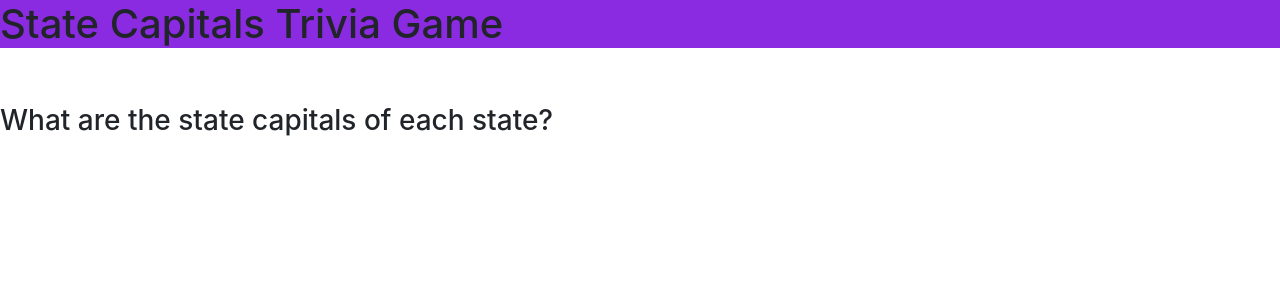
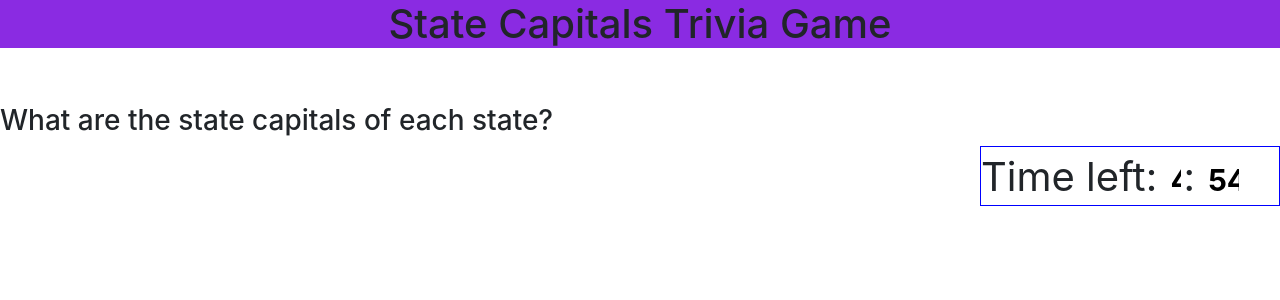
Before and after one commit to jgunderson819/TriviaGame, a PHP site: page / in a window 1280 px wide. Shown: the top 300 px of the page. Run offline with PHP 8.4, Linux system fonts and the light colour scheme.

Commit message:
Finished timer and more

```diff
--- a/assets/css/style.css
+++ b/assets/css/style.css
@@ -1,6 +1,6 @@
 body {
 
-background-color: aquamarine;
+background-color: chartreuse;
 color: black;
 font-family: Georgia, 'Times New Roman', Times, serif;
 font-size: large;
@@ -16,7 +16,25 @@ h1 {
 
 background-color: blueviolet;
 font-size: larger;
+text-align: center;
+
+
+}
+
+#timer {
+box-sizing: border-box;
+width: 300px;
+height: 60px;
+border: 1px solid blue;
+align-items: right;
+font-size: 40px;
+float: right;
+
+
+
 
 
 
 }
+
+#questions
--- a/assets/javascript/app.js
+++ b/assets/javascript/app.js
@@ -1,82 +1,83 @@
+// Create alert to give instructuion and start timer
+
+alert("What are the state capitals of each state?  You will have 5 minutes to get all capitals.")
+
+
+
+
+
 // create countdown timer
+    //set minutes
+    var mins = 5;
 
-$(document).ready()
-//  Variable that will hold our setInterval that runs the clock
-var intervalId;
+    //calculate the seconds
+    var secs = mins * 60;
 
-// prevents the clock from being sped up unnecessarily
-var clockRunning = true;
-var time = 0;
-var lap = 1;
+    //countdown function is evoked when page is loaded
+    function countdown() {
+        setTimeout('Decrement()', 60);
+    }
+    countdown()
+    //Decrement function decrement the value.
+    function Decrement() {
+        if (document.getElementById) {
+            minutes = document.getElementById("minutes");
+            seconds = document.getElementById("seconds");
 
-function reset() {
+            //if less than a minute remaining
+            //Display only seconds value.
+            if (seconds < 59) {
+                seconds.value = secs;
+            }
 
-  time = 0;
-  lap = 1;
+            //Display both minutes and seconds
+            //getminutes and getseconds is used to
+            //get minutes and seconds
+            else {
+                minutes.value = getminutes();
+                seconds.value = getseconds();
+            }
+            //when less than a minute remaining
+            //colour of the minutes and seconds
+            //changes to red
+            if (mins < 1) {
+                minutes.style.color = "red";
+                seconds.style.color = "red";
+            }
+            //if seconds becomes zero,
+            //then page alert time up
+            if (mins < 0) {
+                alert('time up');
+                minutes.value = 0;
+                seconds.value = 0;
+            }
+            //if seconds > 0 then seconds is decremented
+            else {
+                secs--;
+                setTimeout('Decrement()', 1000);
+            }
+        }
+    }
 
-  // DONE: Change the "display" div to "00:00."
-  $("#timer").text("05:00");
+    function getminutes() {
+        //minutes is seconds divided by 60, rounded down
+        mins = Math.floor(secs / 60);
+        return mins;
+    }
 
-  // DONE: Empty the "laps" div.
-  $("#laps").text("");
-}
-function start() {
+    function getseconds() {
+        //take minutes remaining (as seconds) away
+        //from total seconds remaining
+        return secs - Math.round(mins * 60);
+    }
 
-  // DONE: Use setInterval to start the count here and set the clock to running.
-  if (!clockRunning) {
-    intervalId = setInterval(count, 1000);
-    clockRunning = true;
-  }
-}
-function stop() {
 
-  // DONE: Use clearInterval to stop the count here and set the clock to not be running.
-  clearInterval(intervalId);
-  clockRunning = false;
-}
-function recordLap() {
+// create questions
+var state =["Alabama","Alaska","Arizona","Arkansas","California","Colorado","Conecticut","Delaware","Florida","Georgia","Hawaii","Idaho","Illinois","Indiana","Iowa","Kansas","Kentucky","Louisiana","Maine","Maryland","Massachusetts","Michigan","Minnesota","Mississippi","Missouri","Montana","Nebraska","Nevada","New Hampshire","New Jersey","New Mexico","New York","North Carolina","North Dakota","Ohio","Oklahoma","Oregon","Pennsylvania","Rhode Island","South Carolina","South Dakota","Tennesee","Texas","Utah","Vermont","Virginia","Washington","West Virginia","Wisconsin","Wyoming"]
 
-  // DONE: Get the current time, pass that into the timeConverter function,
-  //       and save the result in a variable.
-  var converted = timeConverter(time);
+for (i=0; i < 50;i++) {
 
-  // DONE: Add the current lap and time to the "laps" div.
-  $("#laps").append("<p>Lap " + lap + " : " + converted + "</p>");
-
-  // DONE: Increment lap by 1. Remember, we can't use "this" here.
-  lap++;
-}
-function count() {
-
-  // DONE: increment time by 1, remember we cant use "this" here.
-  time++;
-
-  // DONE: Get the current time, pass that into the timeConverter function,
-  //       and save the result in a variable.
-  var converted = timeConverter(time);
-  console.log(converted);
-
-  // DONE: Use the variable we just created to show the converted time in the "display" div.
-  $("#display").text(converted);
-}
-function timeConverter(t) {
-
-  var minutes = Math.floor(t / 60);
-  var seconds = t - (minutes * 60);
-
-  if (seconds < 10) {
-    seconds = "0" + seconds;
-  }
-
-  if (minutes === 0) {
-    minutes = "00";
-  }
-  else if (minutes < 10) {
-    minutes = "0" + minutes;
-  }
-
-  return minutes + ":" + seconds;
-}
+    x = Math.floor(Math.random)*50
 
 
 
@@ -86,5 +87,4 @@ function timeConverter(t) {
 
 
 
-
-// create questions
+}
--- a/index.html
+++ b/index.html
@@ -18,15 +18,22 @@
         <![endif]-->
        <h1>State Capitals Trivia Game</h1> <br><br>
 
+
+       <div class = container></div>
        <h3>What are the state capitals of each state?</h3>
 
-       <div id = "timer"></div>
+
+
+       <div id = "timer">Time left:
+           <input id="minutes" type = "text" style="width:15px;border:none; font-size:30px;font-weight:bold;color:black">:
+           <input id="seconds" type="text" style="width:35px;border:none;font-size:30px;font-weight:bold;color:black;">
+       </div>
 
        <div id = "questions"></div>
 
        <script src="https://code.jquery.com/jquery-3.3.1.slim.min.js" integrity="sha384-q8i/X+965DzO0rT7abK41JStQIAqVgRVzpbzo5smXKp4YfRvH+8abtTE1Pi6jizo" crossorigin="anonymous"></script>
        <script src="https://cdnjs.cloudflare.com/ajax/libs/popper.js/1.14.7/umd/popper.min.js" integrity="sha384-UO2eT0CpHqdSJQ6hJty5KVphtPhzWj9WO1clHTMGa3JDZwrnQq4sF86dIHNDz0W1" crossorigin="anonymous"></script>
        <script src="https://stackpath.bootstrapcdn.com/bootstrap/4.3.1/js/bootstrap.min.js" integrity="sha384-JjSmVgyd0p3pXB1rRibZUAYoIIy6OrQ6VrjIEaFf/nJGzIxFDsf4x0xIM+B07jRM" crossorigin="anonymous"></script>
-        <script src="./assets/javascript/app.js" async defer></script>
+        <script src="./assets/javascript/app.js"></script>
     </body>
 </html>
```
